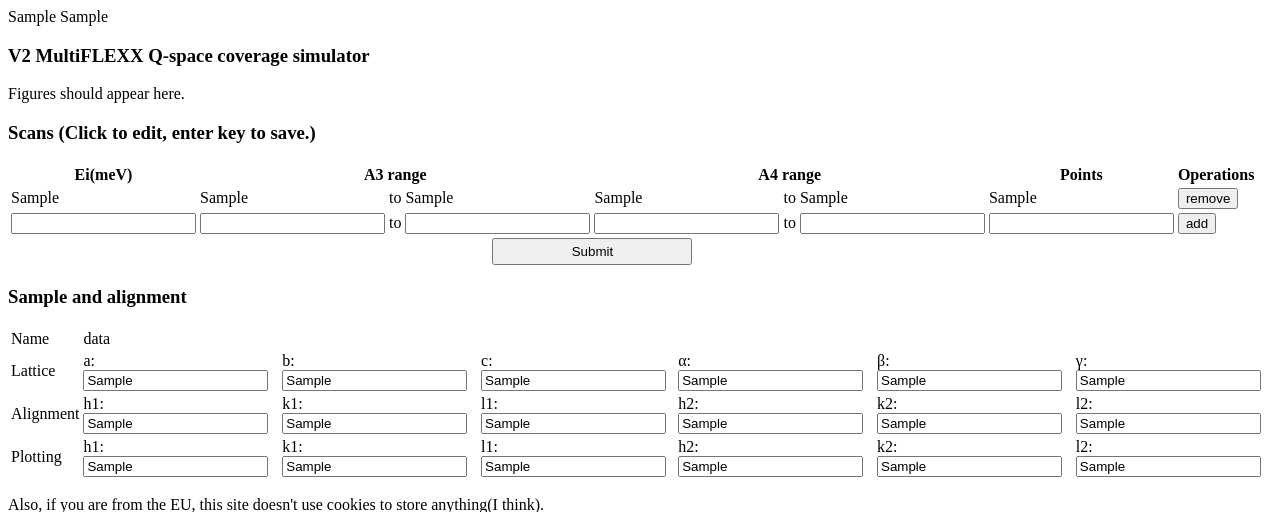
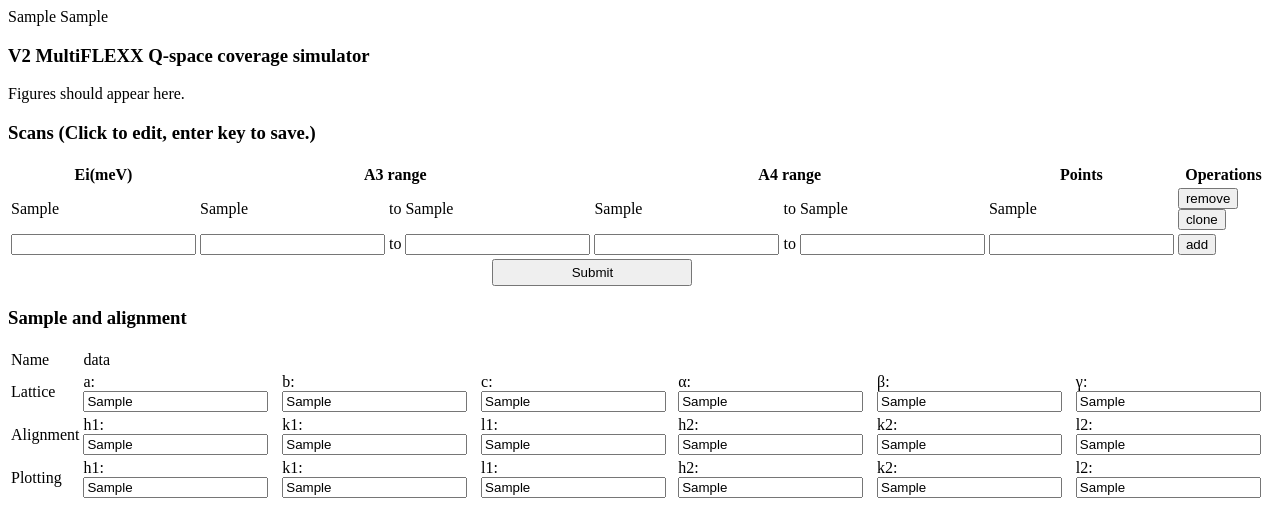
Before and after one commit to sq-meng/mfsim, a Django app: template template/multiflexx.html in a window 1280 px wide. Shown: the top 512 px of the page. Run offline with Django 3.2, Linux system fonts and the light colour scheme; the template is opened without the code that fills it: most values are stand-ins (such as "Sample title", 1, 10 or a date in 2020); some libraries are stand-ins or nearby versions.

Commit message:
added clone button

```diff
--- a/template/multiflexx.html
+++ b/template/multiflexx.html
@@ -45,7 +45,10 @@
                         <td class="A3_start editable">{{item.A3_start}}</td><td>to</td><td class="A3_end editable">{{item.A3_end}}</td>
                         <td class="A4_start editable">{{item.A4_start}}</td><td>to</td><td class="A4_end editable">{{item.A4_end}}</td>
                         <td class="NP editable">{{item.NP}}</td>
-                        <td><button type='button' class='remove_button action_button'>remove</button></td>
+                        <td>
+                            <button type='button' class='remove_button action_button'>remove</button>
+                            <button type="button" class="clone_button action_button">clone</button>
+                        </td>
                     </tr>
                     {%endfor%}
                     <tr id='row_add_button'>
@@ -147,7 +150,7 @@
     var add_buttonfun = function add_buttonfun(event) {
         var entries = ['ei', 'A3_start', 'A3_end', 'A4_start', 'A4_end', 'NP'];
         var values = {};
-        var node = $(event.target).closest('tr')
+        var node = $(event.target).closest('tr');
 
         var has_invalid = false
         for (name of entries) {
@@ -160,14 +163,25 @@
             node.before(`<tr class='scans_row'><td class='ei editable'>${values.ei.toString()}</td>
             <td class='A3_start editable'>${values.A3_start.toString()}</td><td>to</td><td class="A3_end editable">${values.A3_end.toString()}</td>
             <td class='A4_start editable'>${values.A4_start.toString()}</td><td>to</td><td class="A4_end editable">${values.A4_end.toString()}</td>
-            <td class='NP editable'>${values.NP.toString()}</td><td><button type='button', class='remove_button action_button'>remove</button></td></tr>`);
-            var remove_button = $('.remove_button');
-            remove_button.click(remove_buttonfun);
+            <td class='NP editable'>${values.NP.toString()}</td>
+            <td>
+                <button type='button', class='remove_button action_button'>remove</button>
+                <button type='button', class='clone_button action_button'>clone</button>
+            </td></tr>`);
+            associate_buttons();
             $('#scan_error_box').hide();
             $('.editable').editable(function(value, settings) {return(value);})
         } else {
             $('#scan_error_box').show();
         }
+    }
+
+    var clone_buttonfun = function clone_buttonfun(event) {
+        var node = $(event.target).closest('tr');
+        var clone = node.clone();
+        console.log("firing");
+        node.after(clone);
+        associate_buttons();
     }
 
     var update_list = function update_list(name) {
@@ -198,12 +212,23 @@
         }
     }
 
-    var remove_button = $('.remove_button');
+    var associate_buttons = function associate_buttons(){
+        var remove_button = $('.remove_button');
+        var scan_fields = $('.scan_entry');
+        scan_fields.keypress(scan_field_key);
+        remove_button.click(remove_buttonfun);
+    }
+
+
     var add_button = $('#add_button');
-    var scan_fields = $('.scan_entry');
-    scan_fields.keypress(scan_field_key);
-    remove_button.click(remove_buttonfun);
     add_button.click(add_buttonfun);
+    <!--var scan_fields = $('.scan_entry');-->
+    <!--scan_fields.keypress(scan_field_key);-->
+    <!--var remove_button = $('.remove_button');-->
+    <!--remove_button.click(remove_buttonfun);-->
+
+    associate_buttons();
+    $('#div_inputs').on('click', '.clone_button', clone_buttonfun);
 
     $('#entry').submit(function(event){
         update_lists();
@@ -217,4 +242,5 @@
     })
     $('#scan_error_box').hide();
     $('.editable').editable(function(value, settings) {return(value);})
+
 </script>
```
